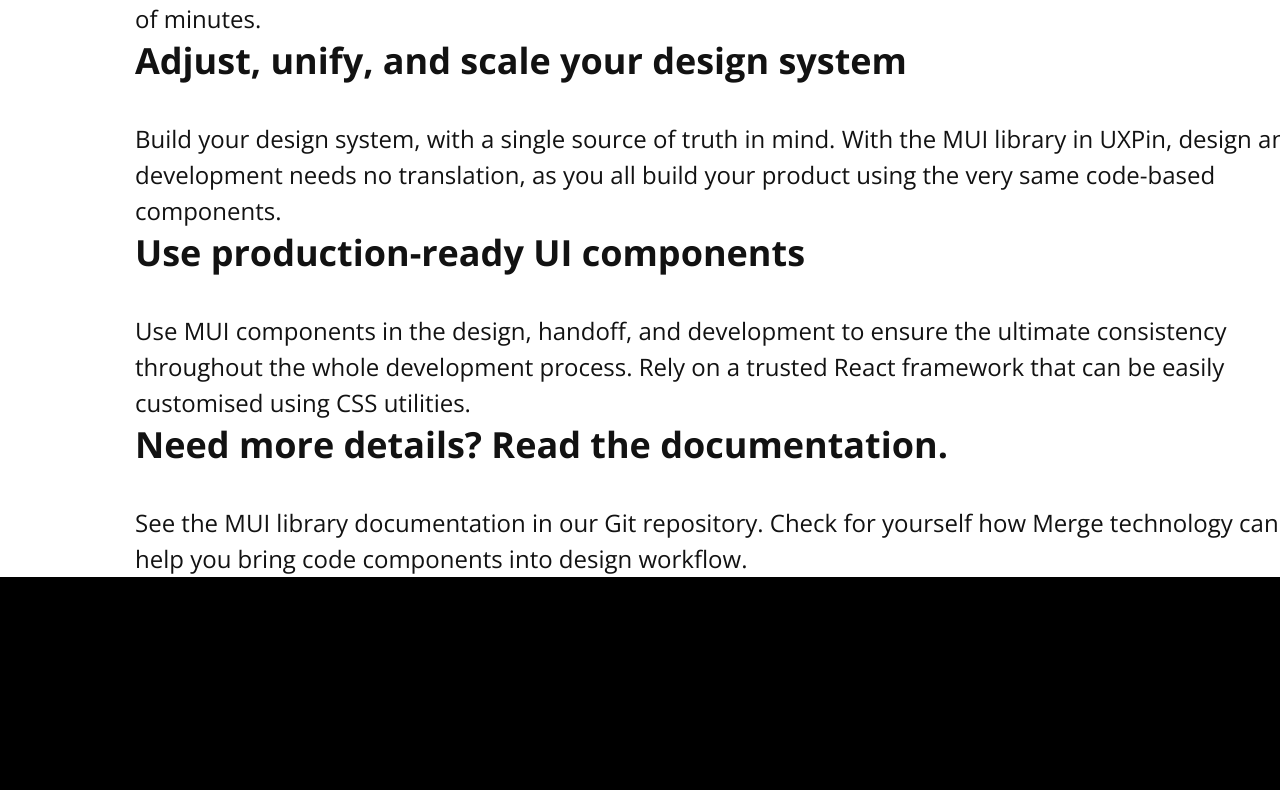
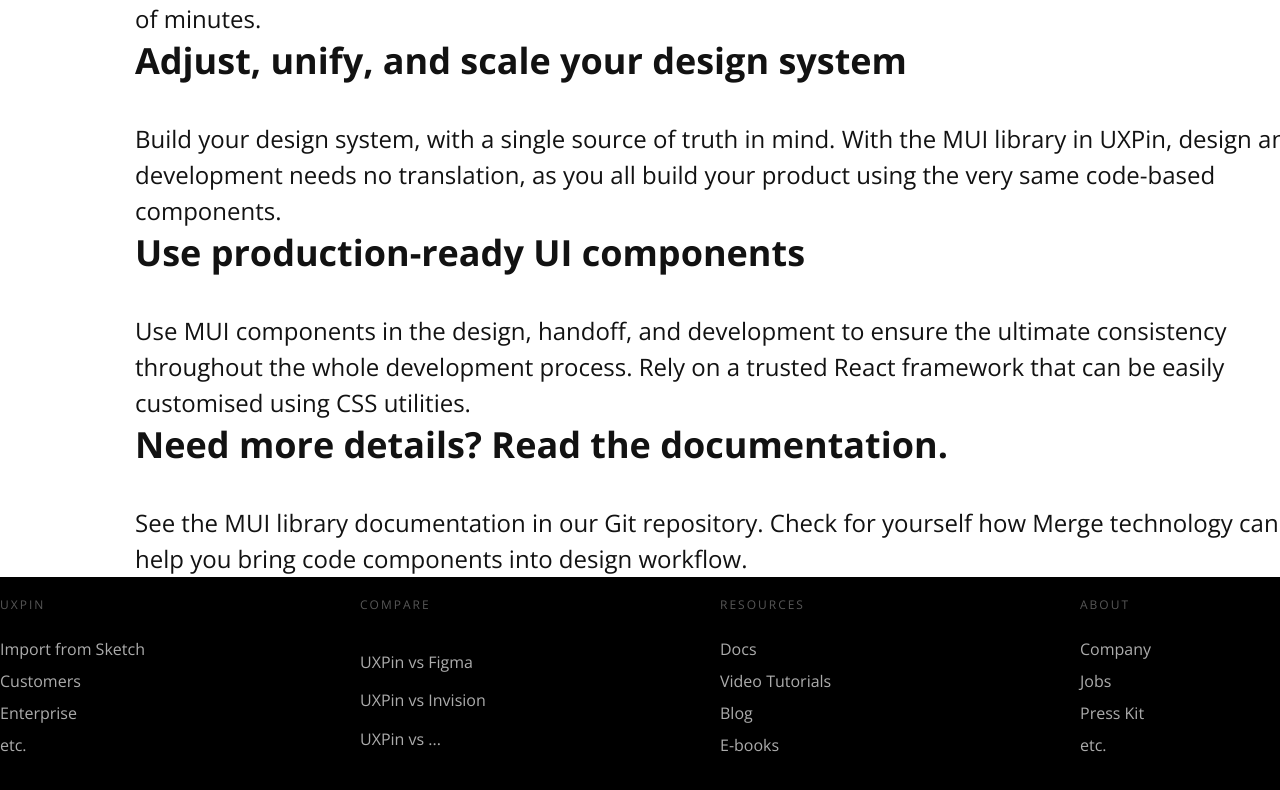
Before and after one commit to macianga/uxpin-rekrutacyjne, a React (Vite) app: page / in a window 1280 px wide. Shown: the part 1341-2131 px from the top of the page. Built offline with nearby package versions, Linux system fonts and the light colour scheme.

Commit message:
add footer

```diff
--- a/src/App.scss
+++ b/src/App.scss
@@ -161,11 +161,33 @@
   width: 1440px;
   height: 515px;
   background-color: #000000;
+
 }
 
-
-
-
+.footer-menu{
+  display: grid;
+  grid-template-columns: repeat(4, 1fr);
+}
+.footer-single-menu{
+  display: grid;
+  grid-template-columns: 1fr;
+  text-align: left;
+  p{
+    opacity: 0.5;
+    font-size: 12px;
+    color: #acacac;
+    text-decoration: none solid rgb(172, 172, 172);
+    line-height: 32px;
+    letter-spacing: 2px;
+  }
+  span{
+    font-family: Open Sans;
+    font-size: 16px;
+    color: #acacac;
+    text-decoration: none solid rgb(172, 172, 172);
+    line-height: 32px;
+  }
+}
 
 
 
--- a/src/App.tsx
+++ b/src/App.tsx
@@ -83,7 +83,39 @@
         </span>
       </div>
       <div className="footer">
-
+        <div className="footer-menu">
+          <div className="footer-single-menu">
+            <p>UXPIN</p>
+            <span></span>
+            <span>Import from Sketch</span>
+            <span>Customers</span>
+            <span>Enterprise</span>
+            <span>etc.</span>
+          </div>
+          <div className="footer-single-menu">
+            <p>COMPARE</p>
+            <span></span>
+            <span>UXPin vs Figma</span>
+            <span>UXPin vs Invision</span>
+            <span>UXPin vs ...</span>
+          </div>
+          <div className="footer-single-menu">
+            <p>RESOURCES</p>
+            <span></span>
+            <span>Docs</span>
+            <span>Video Tutorials</span>
+            <span>Blog</span>
+            <span>E-books</span>
+          </div>
+          <div className="footer-single-menu">
+            <p>ABOUT</p>
+            <span></span>
+            <span>Company</span>
+            <span>Jobs</span>
+            <span>Press Kit</span>
+            <span>etc.</span>
+          </div>
+        </div>
       </div>
     </div>
   )
```
